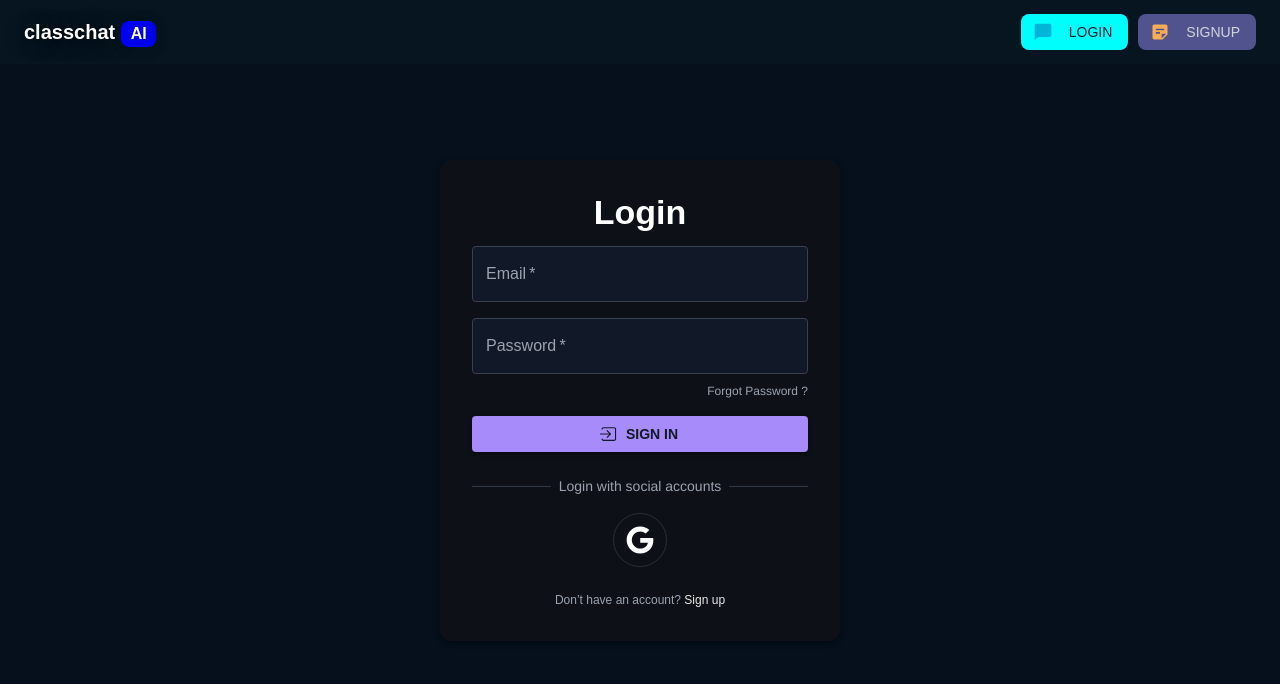
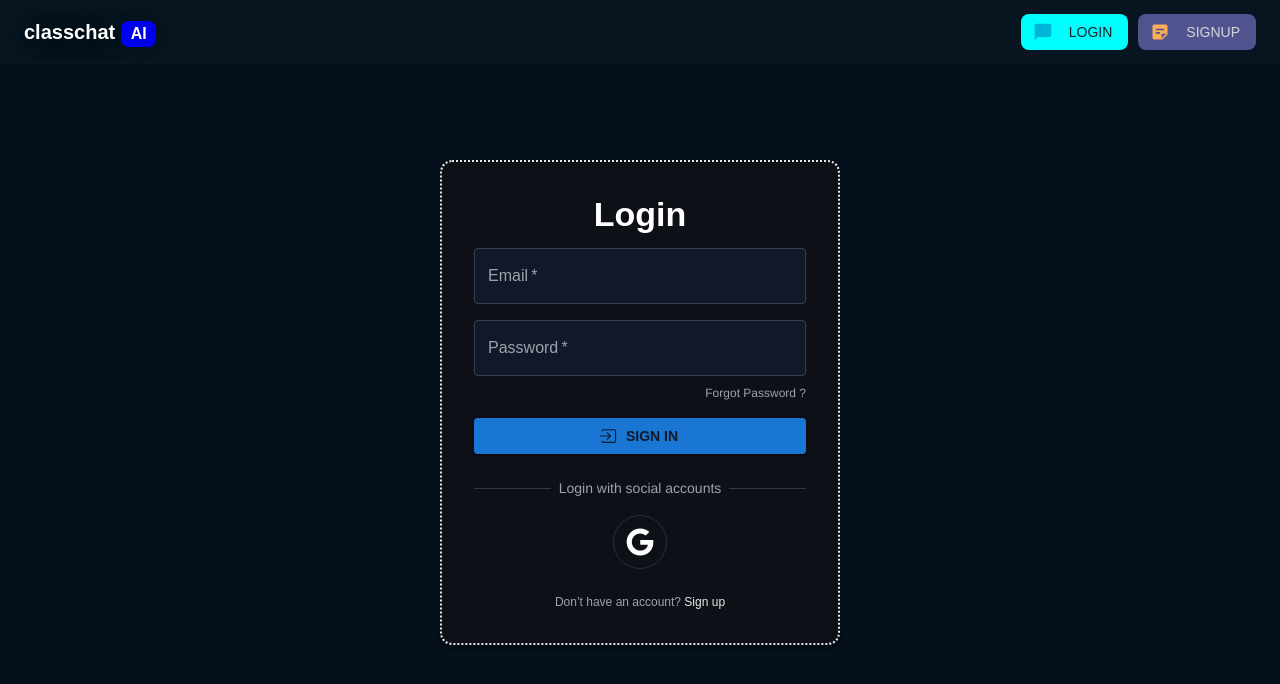
Before and after one commit to rileydrakedesign/AIStudyBuddy, a React (Vite) app in the folder frontend/: page /login in a window 1280 px wide. Shown: the top 684 px of the page. Built offline with nearby package versions, Linux system fonts and the light colour scheme; no server answers.

Commit message:
added dotted boarder and changed accent colors

```diff
--- a/frontend/src/pages/Login.tsx
+++ b/frontend/src/pages/Login.tsx
@@ -68,6 +68,7 @@ const Login: React.FC = () => {
         backgroundColor: "#0d1117",
         color: "#e8e8e8",
         boxShadow: 3,
+        border: "2px dotted #e8e8e8",
       }}
     >
       <Typography variant="h4" fontWeight={700} textAlign="center" gutterBottom>
@@ -91,8 +92,8 @@ const Login: React.FC = () => {
                   bgcolor: "#111827",
                   color: "#e8e8e8",
                   "& fieldset": { borderColor: "#374151" },
-                  "&:hover fieldset": { borderColor: "#a78bfa" },
-                  "&.Mui-focused fieldset": { borderColor: "#a78bfa" },
+                  "&:hover fieldset": { borderColor: "#1976d2" },
+                  "&.Mui-focused fieldset": { borderColor: "#1976d2" },
                 },
                 "& .MuiInputLabel-root": { color: "#9ca3af" },
               }}
@@ -114,8 +115,8 @@ const Login: React.FC = () => {
                   bgcolor: "#111827",
                   color: "#e8e8e8",
                   "& fieldset": { borderColor: "#374151" },
-                  "&:hover fieldset": { borderColor: "#a78bfa" },
-                  "&.Mui-focused fieldset": { borderColor: "#a78bfa" },
+                  "&:hover fieldset": { borderColor: "#1976d2" },
+                  "&.Mui-focused fieldset": { borderColor: "#1976d2" },
                 },
                 "& .MuiInputLabel-root": { color: "#9ca3af" },
               }}
@@ -148,10 +149,10 @@ const Login: React.FC = () => {
               disabled={loading}
               startIcon={<IoIosLogIn />}
               sx={{
-                backgroundColor: "#a78bfa",
+                backgroundColor: "#1976d2",
                 color: "#111827",
                 fontWeight: 600,
-                ":hover": { backgroundColor: "#8b5cf6" },
+                ":hover": { backgroundColor: "#1565c0" },
               }}
             >
               {loading ? "Signing in..." : "Sign in"}
```
